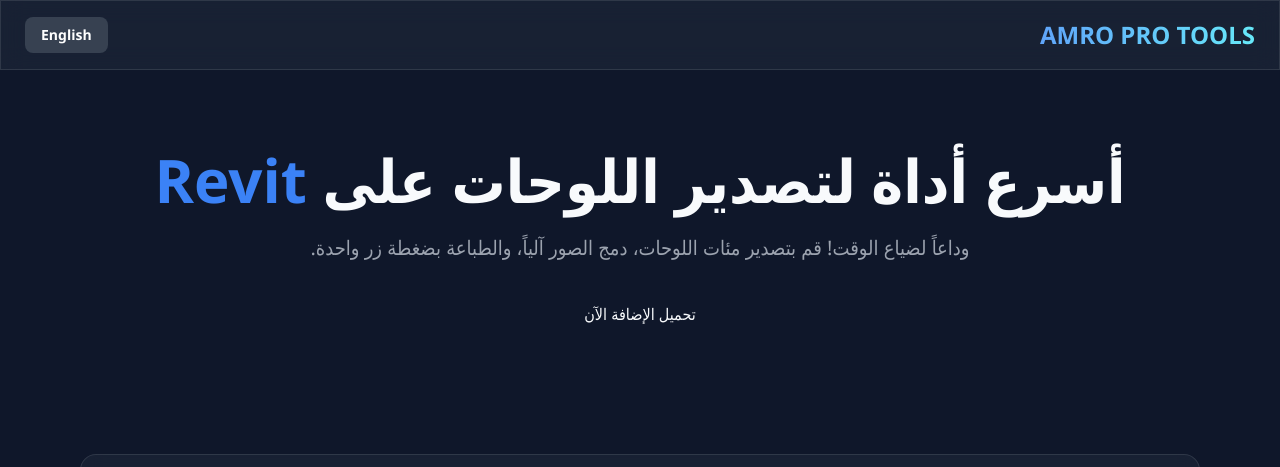
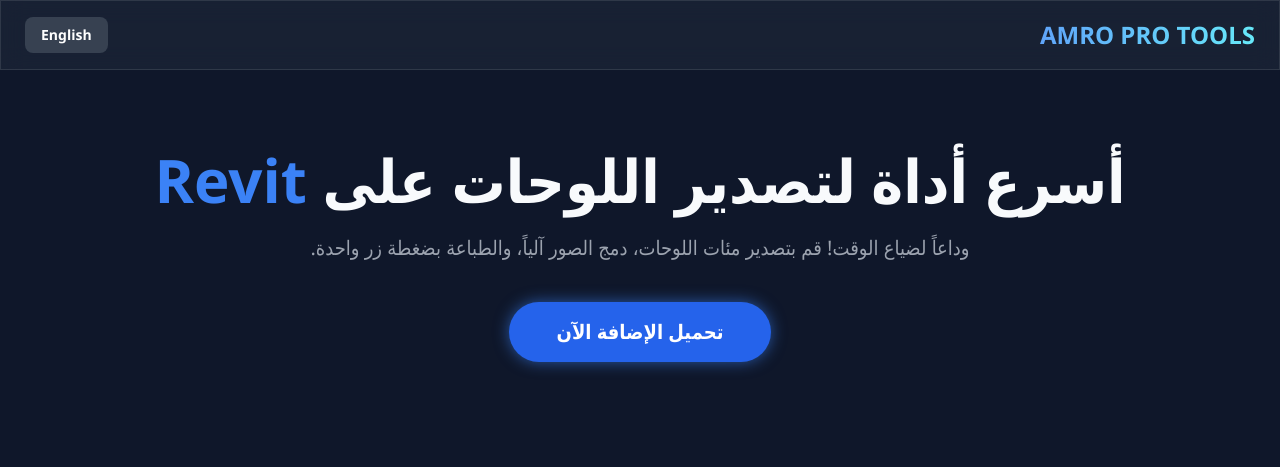
Before and after one commit to amr2026mahmoued-source/amro-pro-tools.github.io, a plain HTML site: page index.html in a window 1280 px wide. Shown: the top 467 px of the page. Drawn offline with nearby package versions, Linux system fonts and the light colour scheme.

```diff
--- a/index.html
+++ b/index.html
@@ -55,7 +55,8 @@
             <span class="ar-text">وداعاً لضياع الوقت! قم بتصدير مئات اللوحات، دمج الصور آلياً، والطباعة بضغطة زر واحدة.</span>
             <span class="en-text">Say goodbye to wasted time! Export hundreds of sheets, bind images automatically, and print with a single click.</span>
         </p>
-        <a href="https://drive.google.com/uc?export=download&id=14qtscqtnttfAJWBCjT0SJv_oH6fbDRIm&confirm=t">
+        <!-- الزر المحدث هنا برابط التحميل المباشر والتنسيق -->
+        <a href="https://drive.google.com/uc?export=download&id=14qtscqtnttfAJWBCjT0SJv_oH6fbDRIm&confirm=t" class="glow-btn inline-block bg-blue-600 hover:bg-blue-500 text-white text-xl font-bold py-4 px-12 rounded-full transition">
             <span class="ar-text">تحميل الإضافة الآن</span>
             <span class="en-text">Download Add-in Now</span>
         </a>
```
